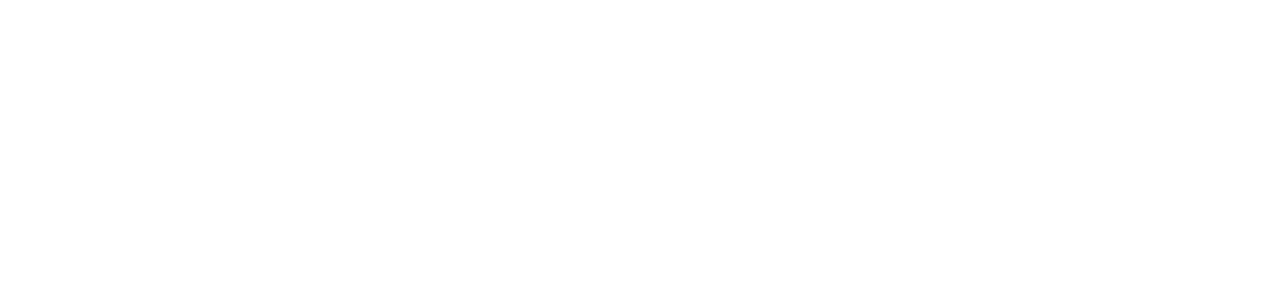
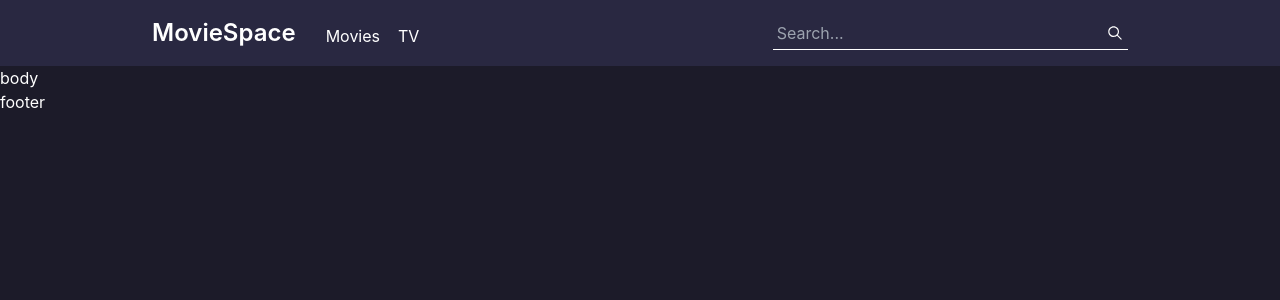
Before and after one commit to filiptrifunovic-mile/imdb2, a React (Create React App) app: page / in a window 1280 px wide. Shown: the top 300 px of the page. Built offline with nearby package versions, Linux system fonts and the light colour scheme.

Commit message:
adding search functionality

```diff
--- a/package.json
+++ b/package.json
@@ -12,6 +12,8 @@
     "@types/react-dom": "^18.0.11",
     "react": "^18.2.0",
     "react-dom": "^18.2.0",
+    "react-icons": "^4.8.0",
+    "react-router-dom": "^6.8.2",
     "react-scripts": "5.0.1",
     "tailwind-scrollbar": "^2.1.0",
     "typescript": "^4.9.5",
--- a/src/components/app-container.tsx
+++ b/src/components/app-container.tsx
@@ -1,14 +1,15 @@
+import { BrowserRouter } from "react-router-dom";
 import Body from "../layouts/body";
 import Footer from "../layouts/footer";
 import Header from "../layouts/header";
 
 const AppContainer = () => {
   return (
-    <div>
+    <BrowserRouter>
       <Header />
       <Body />
       <Footer />
-    </div>
+    </BrowserRouter>
   );
 };
 
--- /dev/null
+++ b/src/components/container.tsx
@@ -0,0 +1,17 @@
+import { CustomComponentProps } from "../interfaces";
+import { mergeClassName } from "../utils";
+
+const Container = (props: CustomComponentProps) => {
+  return (
+    <div
+      className={mergeClassName(
+        "px-6 py-3 max-w-screen-lg mx-auto",
+        props.className
+      )}
+    >
+      {props.children}
+    </div>
+  );
+};
+
+export default Container;
--- a/src/index.css
+++ b/src/index.css
@@ -23,6 +23,6 @@
 }
 
 body {
-  background-color: theme("colors.current");
+  background-color: theme("colors.body");
   color: theme("colors.white");
 }
--- /dev/null
+++ b/src/interfaces.ts
@@ -0,0 +1,6 @@
+import { ReactNode } from "react";
+
+export interface CustomComponentProps {
+  children?: ReactNode;
+  className?: string;
+}
--- a/src/layouts/header.tsx
+++ b/src/layouts/header.tsx
@@ -1,5 +1,110 @@
+import Container from "../components/container";
+import {
+  Link,
+  useLocation,
+  useNavigate,
+  useSearchParams,
+} from "react-router-dom";
+import { useEffect, useRef, useState } from "react";
+import { mergeClassName } from "../utils";
+import { IoIosSearch } from "react-icons/io";
+
+const MENU_CLASS = `
+  p-1.5
+  hover:bg-primary
+  rounded-md
+`;
+
+const MENU_CLASS_ACTIVE = `
+  bg-primary
+`;
+
 const Header = () => {
-  return <div>header</div>;
+  const location = useLocation();
+  const [pathname, setPathname] = useState("");
+
+  const [keyword, setKeyword] = useState("");
+
+  const [isSearchFocused, setIsSearchFocused] = useState(false);
+
+  const [params, _] = useSearchParams();
+  const navigate = useNavigate();
+  const pathnameRef = useRef("");
+  const searchRef = useRef<HTMLInputElement>(null);
+
+  function goToSearchPage() {
+    if (keyword) {
+      navigate(`/search?q=${keyword}`);
+      setIsSearchFocused(false);
+      searchRef.current?.blur();
+    }
+  }
+
+  function initKeyword() {
+    if (pathnameRef.current === "/search") {
+      setKeyword(params.get("q") || "");
+    } else {
+      setKeyword("");
+    }
+  }
+
+  function onWindowClick() {
+    setIsSearchFocused(false);
+    initKeyword();
+  }
+
+  function getMenuClass(path: string) {
+    if (path === pathname) {
+      return mergeClassName(MENU_CLASS, MENU_CLASS_ACTIVE);
+    }
+    return mergeClassName(MENU_CLASS, "");
+  }
+
+  useEffect(() => {
+    setPathname(location.pathname);
+    pathnameRef.current = location.pathname;
+    initKeyword();
+  }, [location.pathname]);
+
+  useEffect(() => {
+    window.addEventListener("click", () => onWindowClick());
+  }, []);
+
+  return (
+    <div className="bg-header">
+      <Container className="flex items-center justify-between">
+        {/* brand and menu */}
+        <div className="flex items-center gap-6">
+          <h1 className="text-2xl font-semibold">
+            <Link to={"/"}>MovieSpace</Link>
+          </h1>
+          <div className="flex items-center gap-1.5 pt-1.5">
+            <Link className={getMenuClass("/movies")} to={"/movies"}>
+              Movies
+            </Link>
+            <Link className={getMenuClass("/tv")} to={"/tv"}>
+              TV
+            </Link>
+          </div>
+        </div>
+        <div className="border-b border-white flex items-center p-1 flex-[0.5] focus-within:border-primary">
+          <input
+            onClick={(e) => {
+              e.stopPropagation();
+              setIsSearchFocused(true);
+            }}
+            value={keyword}
+            onKeyDown={(e) => (e.key === "Enter" ? goToSearchPage() : "")}
+            onInput={(e) => setKeyword(e.currentTarget.value)}
+            type="text"
+            className="bg-transparent outline-0 flex-1"
+            placeholder="Search..."
+          />
+          <IoIosSearch size={18}></IoIosSearch>
+        </div>
+      </Container>
+    </div>
+  );
 };
 
 export default Header;
--- /dev/null
+++ b/src/utils.ts
@@ -0,0 +1,3 @@
+export const mergeClassName = (val1: string, val2?: string) => {
+  return val1 + " " + (val2 || "");
+};
```
Also changed, not shown: 1 other file (tests, documents, lock files or other folders).
